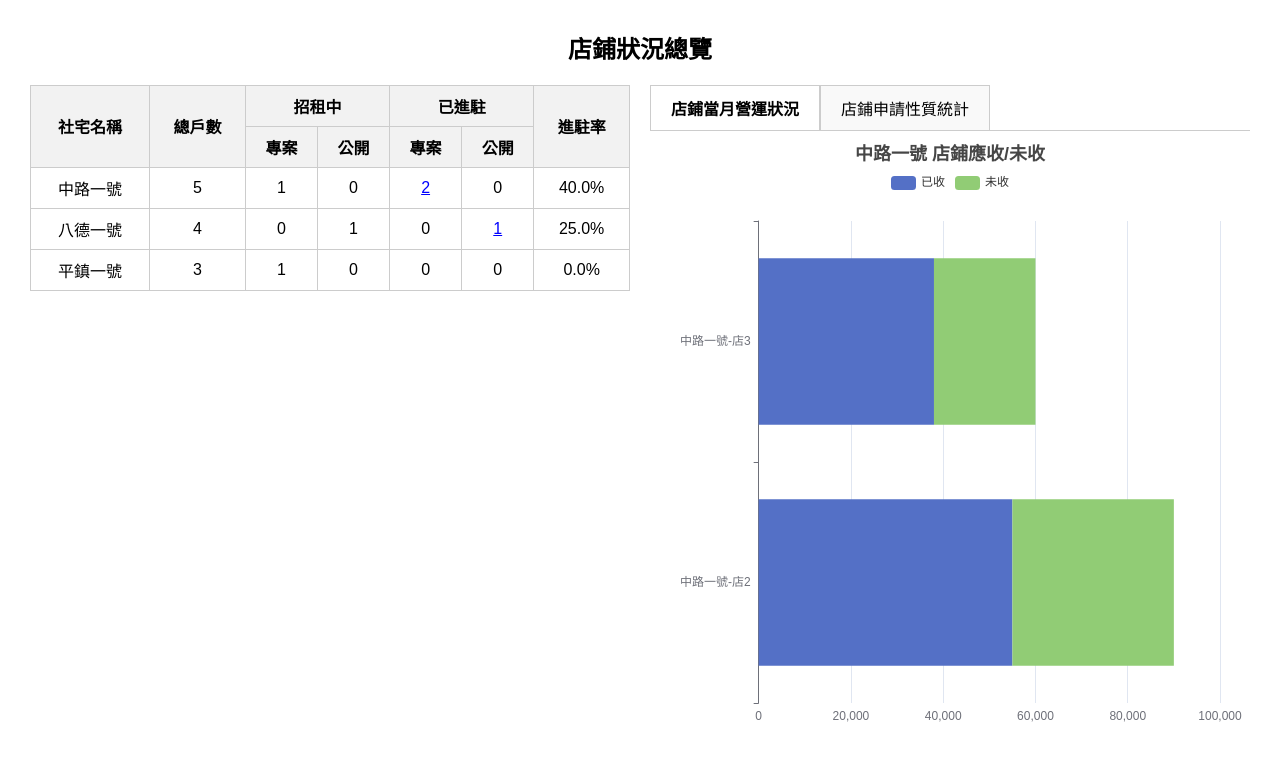
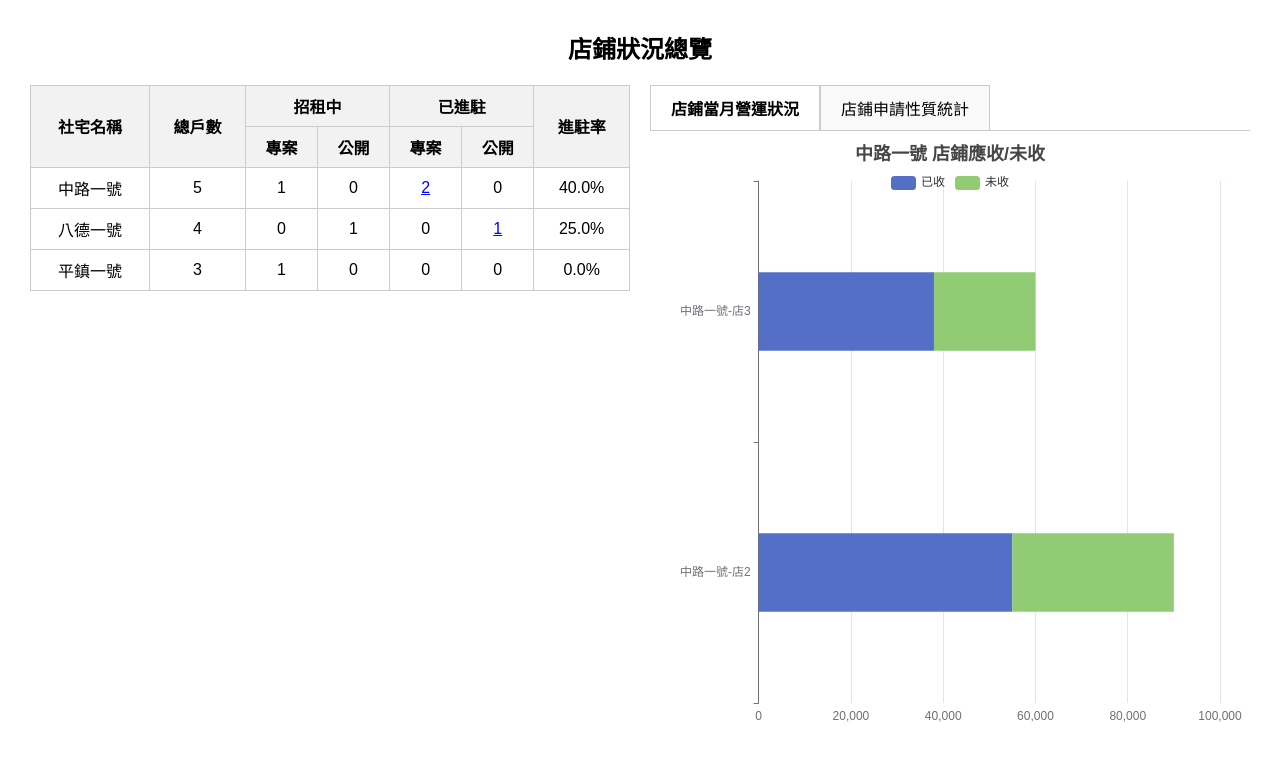
Before and after one commit to a151815058/Demo, a plain HTML site: page bar2.html in a window 1280 px wide. Drawn offline with nearby package versions, Linux system fonts and the light colour scheme.

Commit message:
fix some bug

```diff
--- a/bar2.html
+++ b/bar2.html
@@ -12,7 +12,7 @@
     th { background-color: #f2f2f2; }
     td a { color: blue; cursor: pointer; text-decoration: underline; }
     .table-wrapper { flex: 1; max-width: 700px; }
-    .chart-wrapper { flex: 1; height: 600px; }
+    .chart-wrapper { flex: 1; height: 0px; }
     .tabs { display: flex; border-bottom: 1px solid #ccc; margin-bottom: 10px; }
     .tab { padding: 10px 20px; cursor: pointer; border: 1px solid #ccc; border-bottom: none; background: #f9f9f9; }
     .tab.active { background: #fff; font-weight: bold; }
@@ -113,13 +113,44 @@
       title: { text: `${housingName} 店鋪應收/未收`, left: 'center' },
       tooltip: { trigger: 'axis', axisPointer: { type: 'shadow' }},
       legend: { data: ['已收', '未收'], top: 30, orient: 'horizontal' },
-      grid: { top: 80, left: '5%', right: '5%', bottom: '3%', containLabel: true },
+      grid: { top: 40, left: '5%', right: '5%', bottom: '3%', containLabel: true },
       xAxis: { type: 'value' },
       yAxis: { type: 'category', data: labels },
       series: [
-        { name: '已收', type: 'bar', stack: 'total', label: { show: false, position: 'inside' }, data: paid },
-        { name: '未收', type: 'bar', stack: 'total', label: { show: false, position: 'inside' }, data: unpaid }
-      ]
+        {
+          name: '已收',
+          type: 'bar',
+          stack: 'total',
+          barWidth: '30%',
+          label: { show: false, position: 'inside' },
+          data: paid,
+          emphasis: {
+            itemStyle: {
+            shadowBlur: 1,            // 陰影模糊度，調小就不會太寬
+            shadowOffsetX: 0,
+            shadowOffsetY: 0,
+            shadowColor: 'rgba(0,0,0,0.2)'  // 陰影顏色，可淡一點
+           }
+          }
+        },
+        {
+          name: '未收',
+          type: 'bar',
+          stack: 'total',
+          barWidth: '30%',
+          label: { show: false, position: 'inside' },
+          data: unpaid,
+          emphasis: {
+            itemStyle: {
+            shadowBlur: 1,            // 陰影模糊度，調小就不會太寬
+            shadowOffsetX: 0,
+            shadowOffsetY: 0,
+            shadowColor: 'rgba(0,0,0,0.2)'  // 陰影顏色，可淡一點
+           }
+          }
+        }
+      ],
+      barCategoryGap: '0%'  // 多個 bar 之間的間距（可試試更大）
     });
 
     // 圓餅圖（pie-simple）
```
Also changed, not shown: bar.html (+14 -15 lines), chart.html (+4 -4 lines), index.html (+1 -3 lines), table.html (+7 -11 lines).
